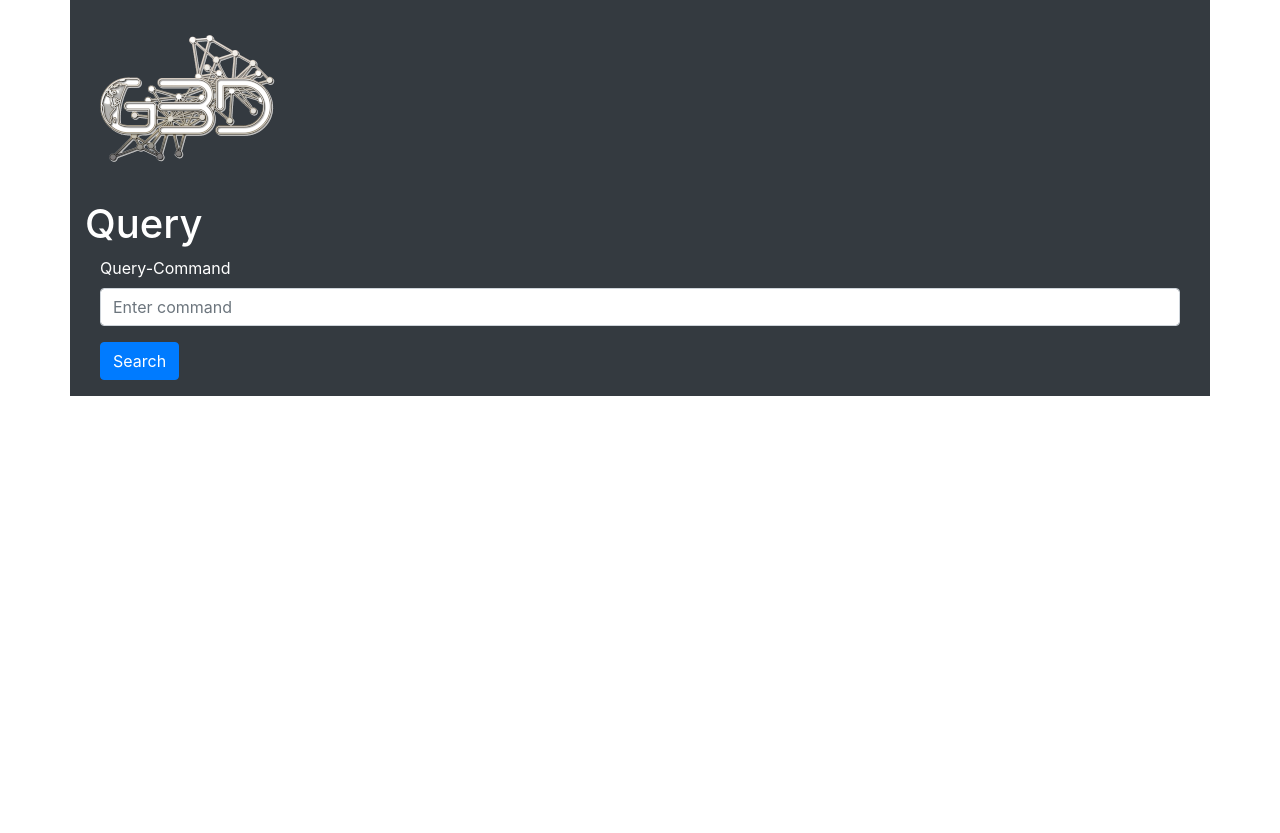
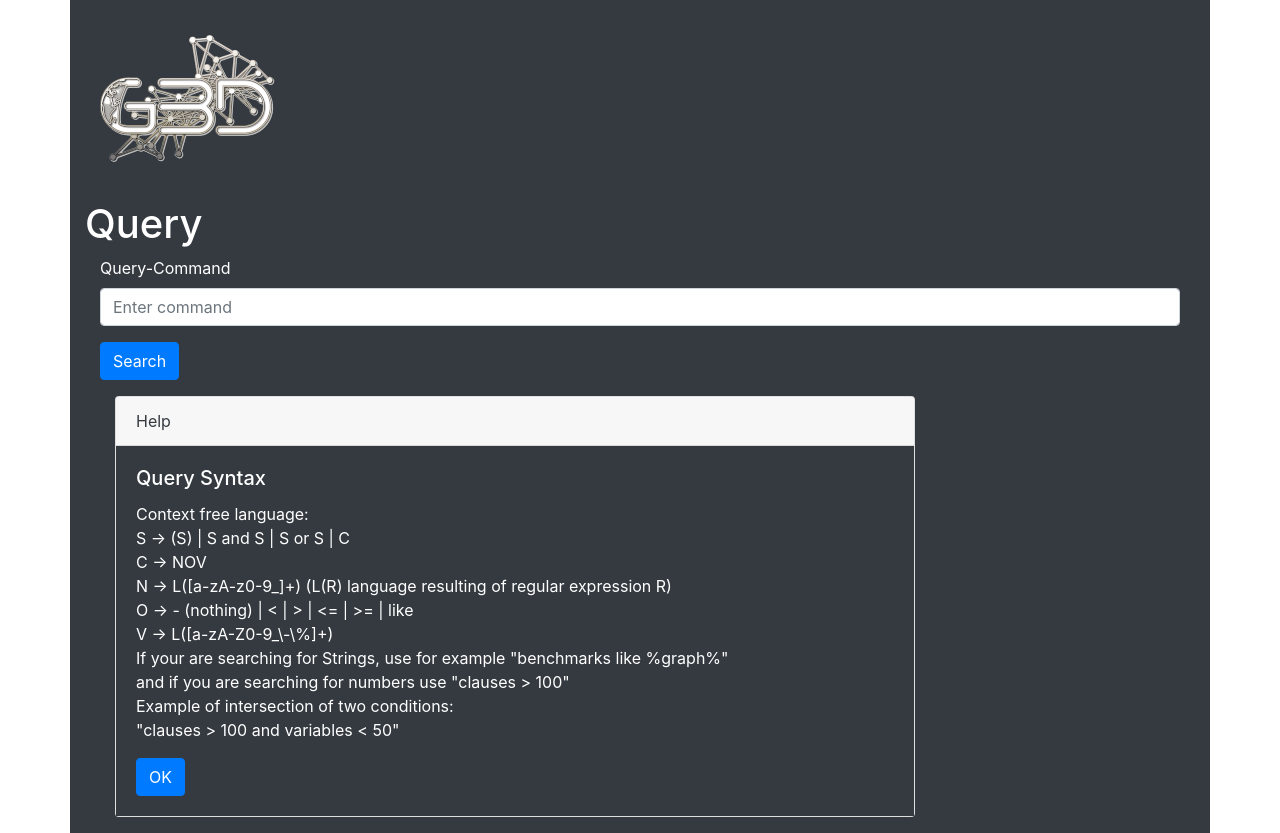
Before and after one commit to Udopia/gbd, a Flask app: page /query_form in a window 1280 px wide. Before the commit the page ends 396 px from the top, so only its background shows below. Run offline with Flask 2, Linux system fonts and the light colour scheme; some libraries are stand-ins or nearby versions.

Commit message:
Add help text card to query form

```diff
--- a/templates/query_form.html
+++ b/templates/query_form.html
@@ -19,6 +19,34 @@
             </div>
         <button type="submit" class="btn btn-primary form-group">Search</button>
         </form>
+        <div class="row">
+            <div class="col">
+                <div class="container form-group">
+                    <div class="card" style="width: 50rem;">
+                        <div class="card-header text-dark">
+                            Help
+                        </div>
+                        <div class="card-body bg-dark text-white">
+                            <h5 class="card-title">Query Syntax</h5>
+                            <p class="card-text">
+                                Context free language: <br>
+                                S -> (S) | S and S | S or S | C <br>
+                                C -> NOV <br>
+                                N -> L([a-zA-z0-9_]+) (L(R) language resulting of regular expression R) <br>
+                                O -> - (nothing) | < | > | <= | >= | like <br>
+                                V -> L([a-zA-Z0-9_\-\%]+) <br>
+
+                                If your are searching for Strings, use for example "benchmarks like %graph%" <br>
+                                and if you are searching for numbers use "clauses > 100" <br>
+                                Example of intersection of two conditions: <br>
+                                    "clauses > 100 and variables < 50" <br>
+                            </p>
+                            <a href="#" class="btn btn-primary">OK</a>
+                        </div>
+                    </div>
+                </div>
+            </div>
+        </div>
         </div>
     </div>
 </main>
```
